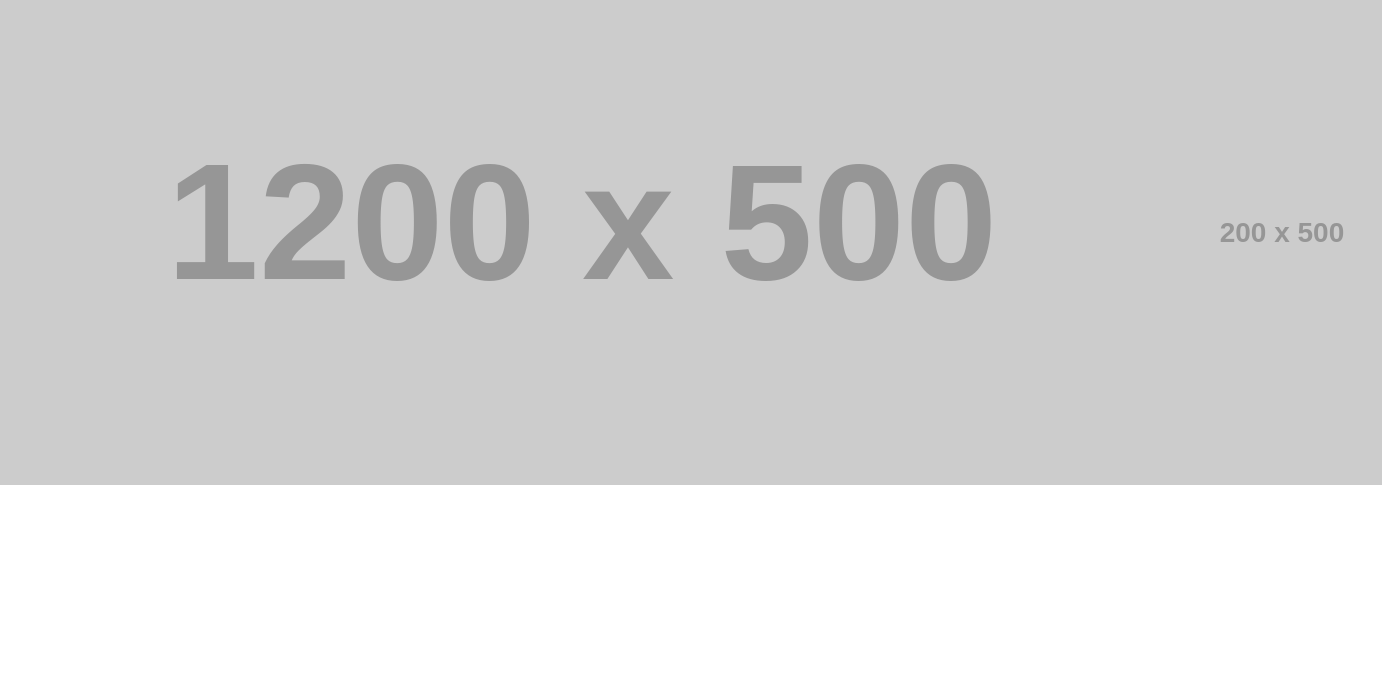
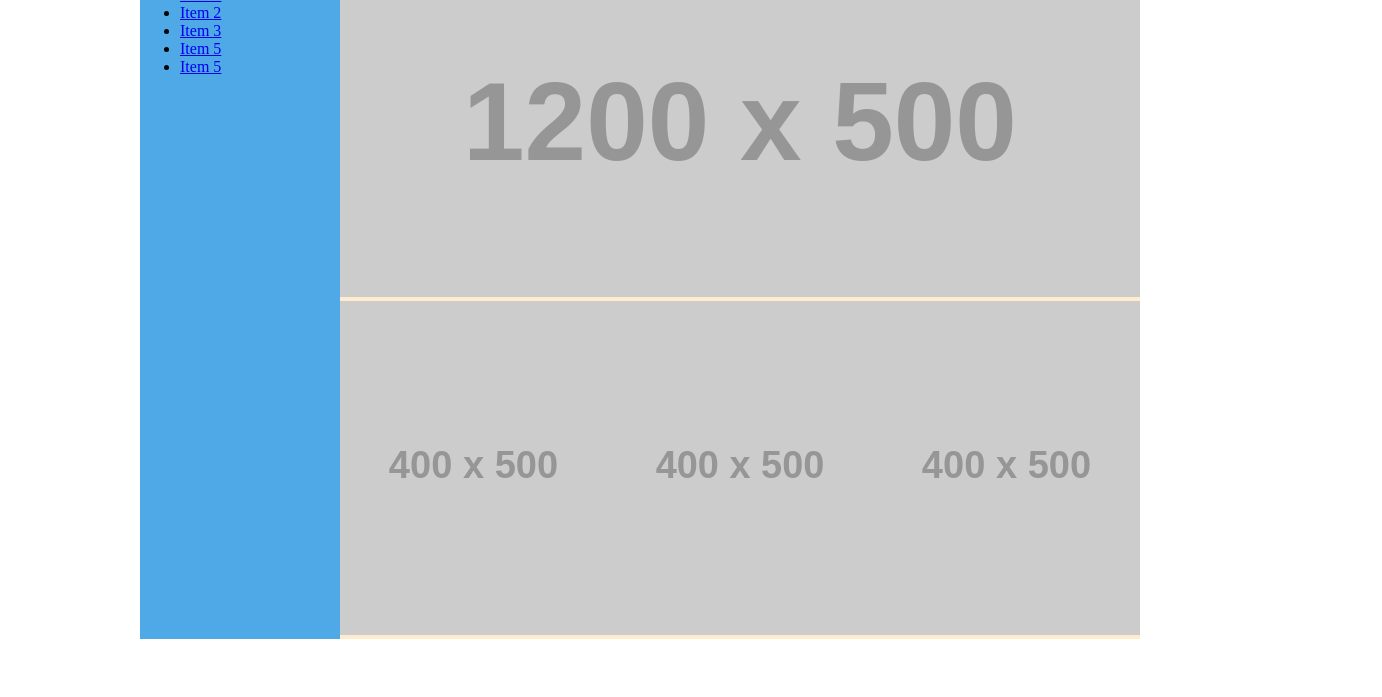
Before and after one commit to momori68/Web-Assignment-2, a plain HTML site: page index.html in a window 1280 px wide. Shown: the part 103-800 px from the top of the page, 1382 px wide, since content can reach past the window. Drawn offline with Linux system fonts and the light colour scheme; placeholder pictures from the web are drawn by us.

Commit message:
miaomiaomiao

```diff
--- a/index.html
+++ b/index.html
@@ -20,20 +20,10 @@
             <a href="#">Blog</a>
             <a href="#">Contact</a>
         </nav>
-
-
     </header>
 
-    <main class="wraper">
-        <section1>
-            <img src="https://via.placeholder.com/1200x500">
-
-        </section1>
-        <section2 class="3img">
-            <img src="https://via.placeholder.com/200x500">
-        </section2>
-        <aside class="sidebar">
-
+    <main class="main-container">
+        <aside>
             <h3>A List</h3>
             <ul>
                 <li><a href="#">Item 1</a></li>
@@ -42,16 +32,22 @@
                 <li><a href="#">Item 5</a></li>
                 <li><a href="#">Item 5</a></li>
             </ul>
-            <h3>Another List</h3>
-            <ul>
-                <li>Item 1</li>
-                <li>Item 2</li>
-                <li>Item 3</li>
-                <li>Item 4</li>
-                <li>Item 5</li>
-            </ul>
         </aside>
         <section>
+            <div class="big-image">
+                <img src="https://via.placeholder.com/1200x500" alt="">
+            </div>
+            <div class="smalls-wrapper">
+                <div class="small-image">
+                    <img src="https://via.placeholder.com/400x500" alt="">
+                </div>
+                <div class="small-image">
+                    <img src="https://via.placeholder.com/400x500" alt="">
+                </div>
+                <div class="small-image">
+                    <img src="https://via.placeholder.com/400x500" alt="">
+                </div>
+            </div>
         </section>
     </main>
     <footer>
--- a/style.css
+++ b/style.css
@@ -1,23 +1,16 @@
+* {
+    margin: 0;
+}
+
+/* ***************** Header ***************** */
+
 .logo {
     display: flex;
     justify-content: center;
 }
 
-h1 {
-    flex: 1;
 
 
-}
-
-.wraper {
-    margin-left: 5%;
-    margin-right: 5%;
-    display: flex;
-    flex-direction: row;
-
-    justify-content: center;
-
-}
 
 .main-nav {
     background: #990;
@@ -29,8 +22,7 @@ h1 {
 
 
 
-    /*    flex: start;
-    */
+
     justify-content: center;
 }
 
@@ -44,19 +36,50 @@ h1 {
     background: #900;
 }
 
-.content {
-    flex: 3;
-    padding-right: 100px;
+/* ***************** Main ***************** */
+
+.wraper {
+    margin-left: 5%;
+    margin-right: 5%;
+    display: flex;
+    flex-direction: row;
+
+    justify-content: center;
+
 }
 
-.imgs {
-    display: inline-block;
-    margin: 0 0;
+.main-container {
+    display: flex;
+    width: 1000px;
+    margin: 0 auto;
 }
 
-.sidebar {
-    background: #eee;
-    flex: 1.5;
-    padding-left: 15px;
-    order: -1;
+aside {
+    flex: 1;
+    background: rgb(78, 169, 230);
 }
+
+section {
+    background: blanchedalmond;
+    flex: 4;
+}
+
+img {
+    width: 100%;
+}
+
+.big-image {
+    width: 100%;
+}
+
+.smalls-wrapper {
+    width: 100%;
+    display: flex;
+}
+
+.small-image {
+    flex: 1;
+}
+
+/* ***************** Footer ***************** */
+footer {}
```
